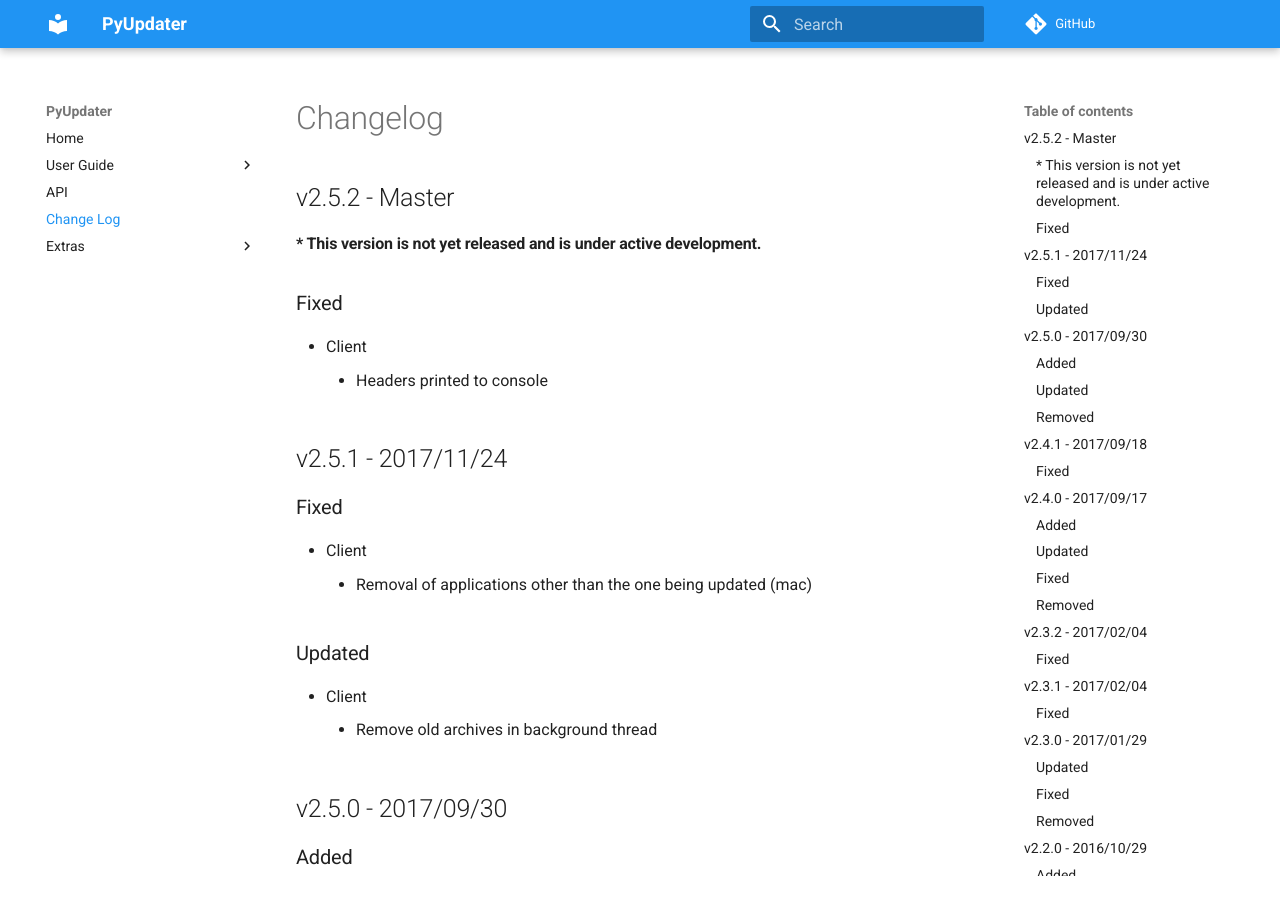
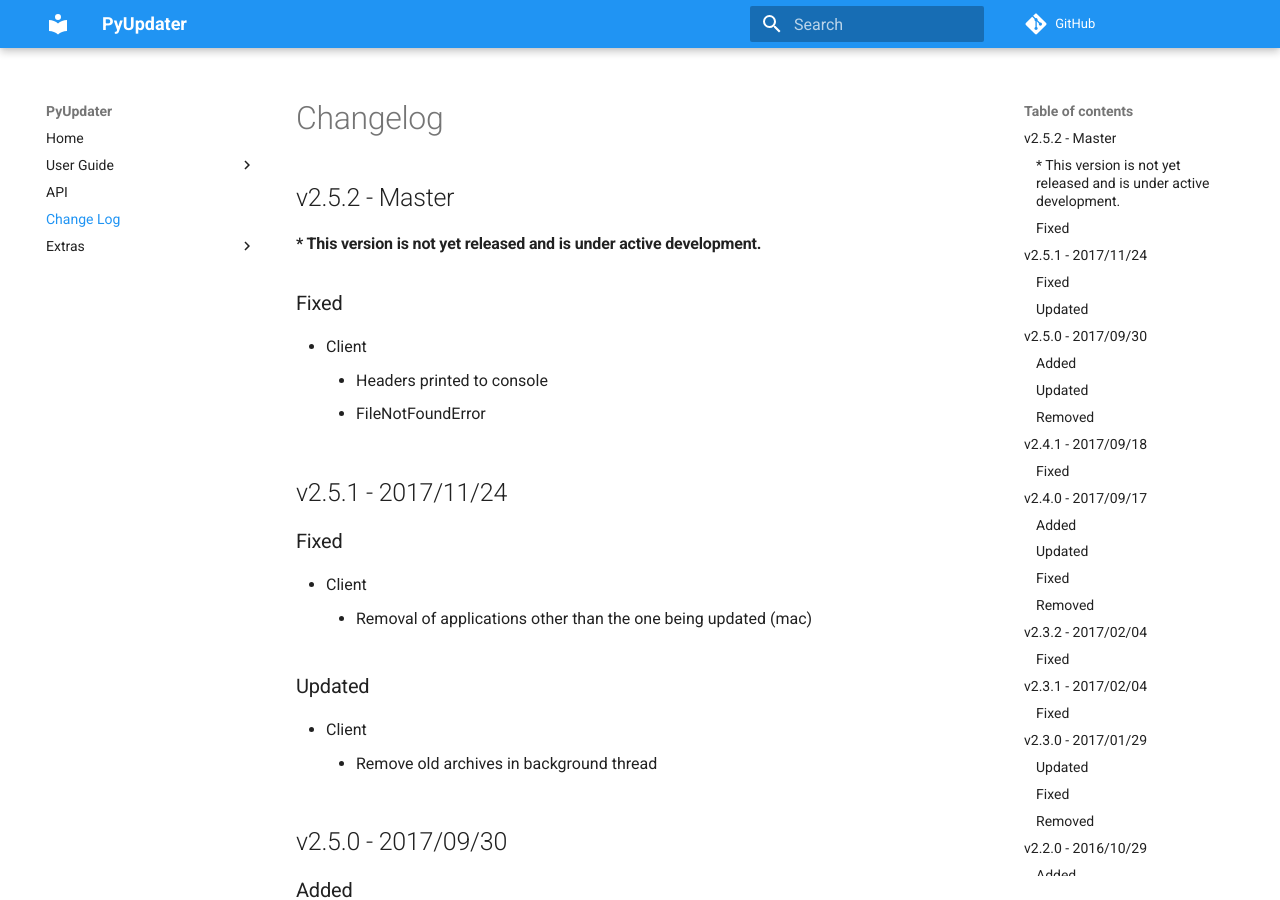
Before and after one commit to Digital-Sapphire/PyUpdater, an MkDocs documentation site: the page built from docs/changelog.md, in a window 1280 px wide and 900 px high. Built offline with MkDocs 1.6.1 and Material for MkDocs 9.7.7, drawn with Linux system fonts in a browser that asks for light colours; comment, search, counter and statistics services are not loaded; old or Windows-style settings are respelled for this version of MkDocs.

Commit message:
Add changes

```diff
--- a/docs/changelog.md
+++ b/docs/changelog.md
@@ -8,6 +8,7 @@
 
   - Client
     - Headers printed to console
+    - FileNotFoundError
 
 
 ## v2.5.1 - 2017/11/24
```
